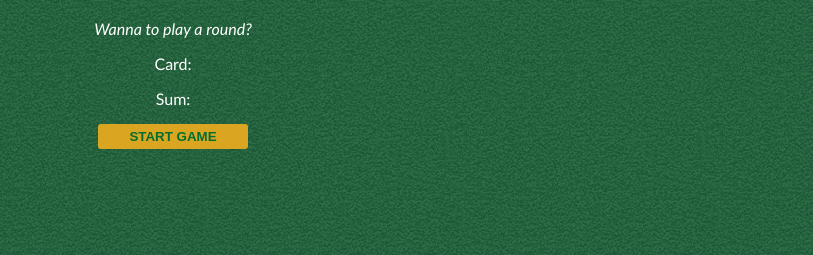
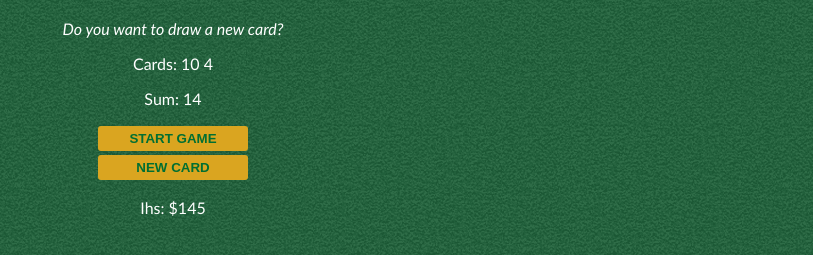
Before and after one commit to caisarioihsandev/jstutorial2, a plain HTML site: page index.html in a window 1280 px wide. Both pictures are taken after a click on the button "START GAME". Shown: the part 63-318 px from the top of the page, without its empty margins (467-1280 px from the left). Drawn offline with Linux system fonts and the light colour scheme.

Commit message:
Second commit
second upload files to jstutorial2 Blackjack

```diff
--- a/index.css
+++ b/index.css
@@ -22,4 +22,6 @@ button {
 	font-weight: bold;
 	border: none;
 	border-radius: 3px;
+	margin-top: 2px;
+	margin-bottom: 2px;
 }
--- a/index.html
+++ b/index.html
@@ -8,9 +8,13 @@
 <body>
 	<h1>Blackjack</h1>
 	<p id="message-el">Wanna to play a round?</p>
-	<p>Card: </p>
-	<p>Sum: </p>
+	<p id="cards-el">Cards: </p>
+	<p id="sum-el">Sum: </p>
 	<button onclick="startGame()">START GAME</button>
+	<br>
+	<button onclick="newCard()">NEW CARD</button>
+	<br>
+	<p id="player-el"></p>
 
 	<script type="text/javascript" src="index.js"></script>
 </body>
--- a/index.js
+++ b/index.js
@@ -1,19 +1,73 @@
-let firstCard = 10
-let secondCard = 11
+let cards = [] // array
+let sum = 0
 let hasBlackJack = false
-let isAlive = true
-let sum = firstCard + secondCard
+let isAlive = false
 let message = ""
 
+let messageEl = document.getElementById('message-el')
+let sumEl = document.getElementById('sum-el')
+let cardsEl = document.getElementById('cards-el')
+
+let player = {
+	name : "Ihs",
+	chips: 145
+}
+
+let playerEl = document.getElementById("player-el")
+
+playerEl.textContent = player.name + ": $" + player.chips
+
+function getRandomCard() {
+	let cardNumber = Math.floor(Math.random()*13) + 1;
+	if (cardNumber >= 11 && cardNumber <=13) {
+		cardNumber = 10
+	} else if (cardNumber === 1) {
+		cardNumber = 11
+	} else {
+		cardNumber = cardNumber
+	}
+	return cardNumber
+}
+
 function startGame() {
+	let firstCard = getRandomCard()
+	let secondCard = getRandomCard()
+
+	isAlive = true
+	sum = firstCard + secondCard
+
+	cards.push(firstCard)
+	cards.push(secondCard)
+
+	renderGame()
+}
+
+
+function renderGame() {
 	if (sum <= 20) {
 		message = "Do you want to draw a new card?"
 	} else if (sum === 21) {
-		message = "Wohoo!! You've got a Blackjack!"
+		message = "You've got a Blackjack!"
 		hasBlackJack = true
 	} else {
 		message = "You're out of the game!"
 		isAlive = false
 	}
-	console.log(message)
+	// console.log(message)
+	messageEl.textContent = message
+
+	cardsEl.textContent = "Cards: "
+	for (var i = 0; i < cards.length; i++) {
+		cardsEl.textContent += cards[i] + " "
+	}
+	sumEl.textContent = "Sum: " + sum
 }
+
+function newCard() {
+	if (isAlive === true && hasBlackJack === false) {
+		let card = getRandomCard()
+		sum += card
+		cards.push(card)
+		renderGame()
+	}
+}
```
